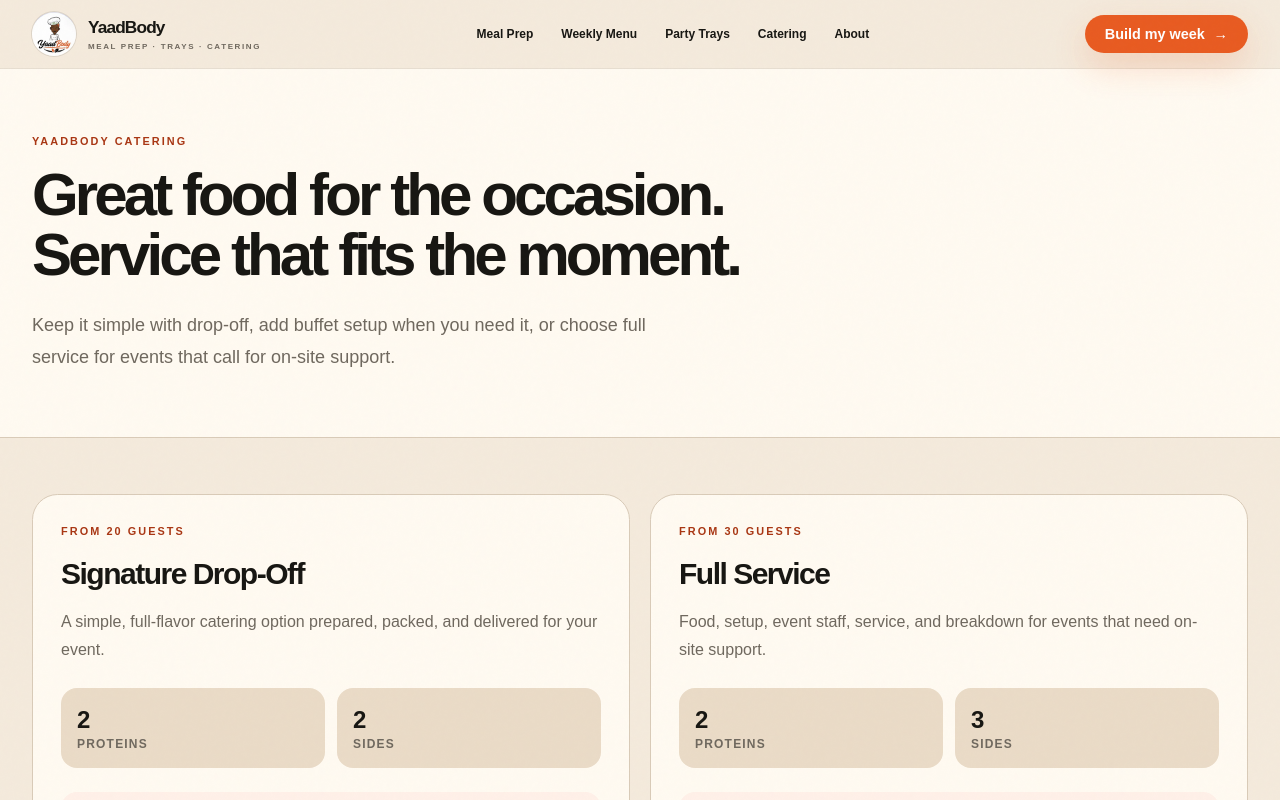
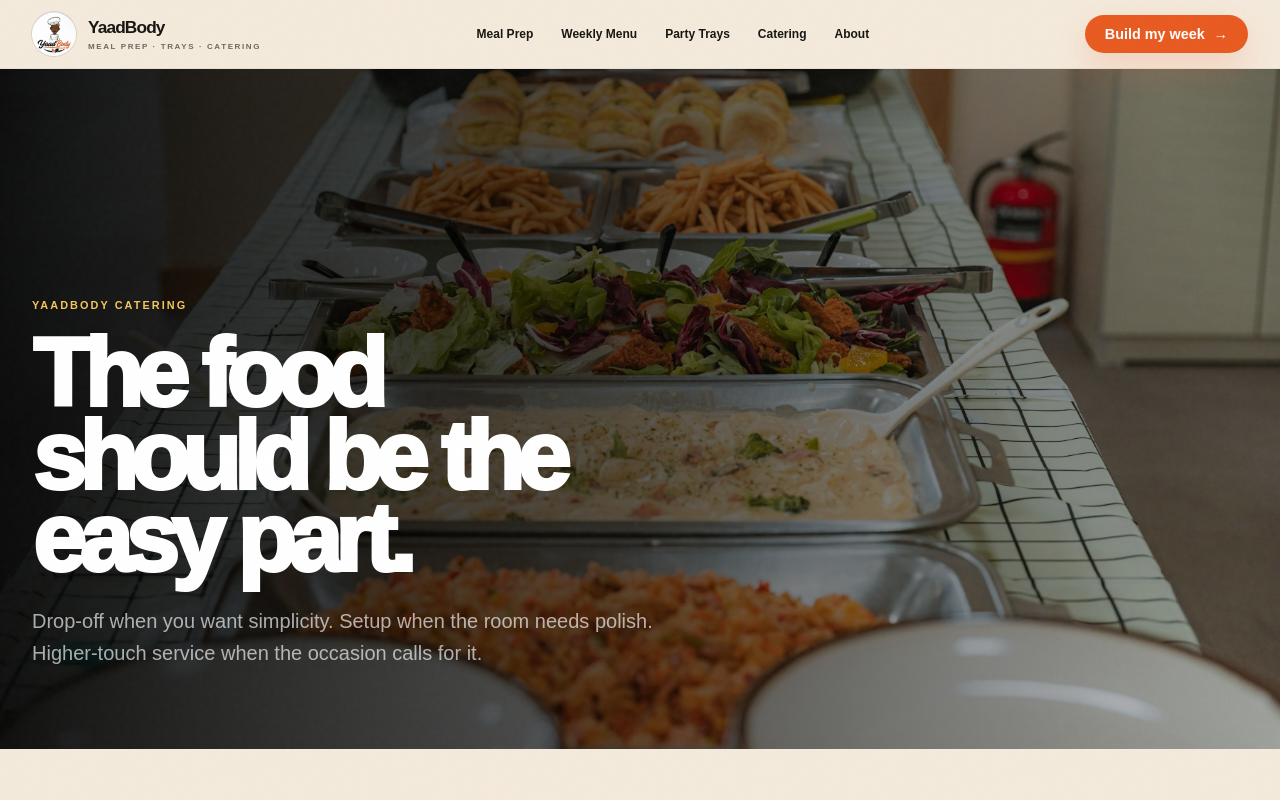
Before and after one commit to AnonymousKoo/yaadbody, a Next.js app: page /catering in a window 1280 px wide. Shown: the top 800 px of the page. Built offline with nearby package versions, Linux system fonts and the light colour scheme.

Commit message:
feat: redesign YaadBody customer experience

```diff
--- a/app/catering/page.tsx
+++ b/app/catering/page.tsx
@@ -1,20 +1,6 @@
-import type { Metadata } from "next";
-import { cateringPackages } from "@/fixtures/demo";
-import { SiteFooter } from "@/components/site-footer";
-import { SiteHeader } from "@/components/site-header";
-import { CateringInquiryForm } from "@/components/catering-inquiry-form";
-
-export const metadata: Metadata = { title: "Catering" };
-
-const flow = ["Event details", "Choose package", "Build your menu", "Review quote", "Confirm headcount", "Cook + deliver"];
-
-export default function CateringPage() {
-  return <><SiteHeader /><main>
-    <section className="border-b border-[var(--line)] bg-[var(--surface)]"><div className="mx-auto max-w-[var(--page-width)] px-5 py-16 lg:px-8"><p className="eyebrow">YaadBody Catering</p><h1 className="text-balance mt-4 max-w-4xl text-5xl font-black tracking-[-.065em] sm:text-6xl">Great food for the occasion. Service that fits the moment.</h1><p className="mt-6 max-w-2xl text-lg leading-8 text-[var(--ink-muted)]">Keep it simple with drop-off, add buffet setup when you need it, or choose full service for events that call for on-site support.</p></div></section>
-    <section className="mx-auto max-w-[var(--page-width)] px-5 py-14 lg:px-8"><div className="grid gap-5 lg:grid-cols-2">{cateringPackages.map((pkg) => <article key={pkg.id} className="rounded-[1.6rem] border border-[var(--line)] bg-[var(--surface)] p-7"><p className="eyebrow">From {pkg.minimumGuests} guests</p><h2 className="mt-4 text-3xl font-black tracking-[-.05em]">{pkg.name}</h2><p className="mt-4 leading-7 text-[var(--ink-muted)]">{pkg.description}</p><div className="mt-6 grid grid-cols-2 gap-3"><Fact label="Proteins" value={pkg.proteinChoices} /><Fact label="Sides" value={pkg.sideChoices} /></div><p className="mt-6 rounded-2xl bg-[#fff0e8] p-4 text-sm font-bold text-[var(--brand-deep)]">Final pricing is based on your menu, guest count, service level, and delivery needs.</p></article>)}</div></section>
-    <section className="mx-auto max-w-[var(--page-width)] px-5 pb-16 lg:px-8"><div className="mb-8 max-w-3xl"><p className="eyebrow">Start with the event</p><h2 className="mt-3 text-4xl font-black tracking-[-.055em]">Tell us what you&apos;re planning and we&apos;ll guide you to the right fit.</h2></div><CateringInquiryForm /></section>
-    <section className="border-y border-[var(--line)] bg-[var(--leaf-deep)] text-white"><div className="mx-auto max-w-[var(--page-width)] px-5 py-14 lg:px-8"><p className="text-xs font-black uppercase tracking-[.16em] text-[var(--warm)]">How catering works</p><div className="mt-7 grid gap-3 md:grid-cols-3 lg:grid-cols-6">{flow.map((step, index) => <div key={step} className="rounded-2xl border border-white/15 bg-white/5 p-4"><span className="text-xs font-black text-[var(--warm)]">0{index + 1}</span><p className="mt-3 font-bold">{step}</p></div>)}</div></div></section>
-  </main><SiteFooter /></>;
-}
-
-function Fact({ label, value }: { label: string; value: number }) { return <div className="rounded-2xl bg-[var(--surface-soft)] p-4"><p className="text-2xl font-black">{value}</p><p className="text-xs font-bold uppercase tracking-[.1em] text-[var(--ink-muted)]">{label}</p></div>; }
+import type {Metadata} from "next";import Image from "next/image";import {cateringPackages} from "@/fixtures/demo";import {SiteFooter} from "@/components/site-footer";import {SiteHeader} from "@/components/site-header";import {CateringInquiryForm} from "@/components/catering-inquiry-form";import {Reveal} from "@/components/reveal";
+export const metadata:Metadata={title:"Catering"};const flow=["Tell us the occasion","Choose the service","Shape the menu","Review the fit","Confirm details","We cook + deliver"];
+export default function CateringPage(){return <><SiteHeader/><main><section className="relative min-h-[680px] overflow-hidden bg-black text-white"><Image src="/food/catering-spread.jpg" alt="YaadBody catering" fill priority className="object-cover"/><div className="absolute inset-0 bg-gradient-to-r from-black/90 via-black/55 to-black/10"/><div className="relative mx-auto flex min-h-[680px] max-w-[var(--page-width)] items-end px-5 py-16 lg:px-8 lg:py-20"><Reveal><p className="eyebrow eyebrow-warm">YaadBody catering</p><h1 className="display mt-5 max-w-[10ch] text-6xl sm:text-8xl">The food should be the easy part.</h1><p className="mt-6 max-w-2xl text-xl leading-8 text-white/65">Drop-off when you want simplicity. Setup when the room needs polish. Higher-touch service when the occasion calls for it.</p></Reveal></div></section>
+<section className="mx-auto max-w-[var(--page-width)] px-5 py-16 lg:px-8 lg:py-24"><Reveal><p className="eyebrow">Choose the level</p><h2 className="display mt-4 max-w-[11ch] text-5xl sm:text-7xl">Right-sized service. Same YaadBody standard.</h2></Reveal><div className="mt-10 grid gap-5 lg:grid-cols-2">{cateringPackages.map((p,i)=><Reveal key={p.id} delay={i*.08}><article className="yb-card h-full p-7 sm:p-8"><div className="flex items-center justify-between"><p className="eyebrow">From {p.minimumGuests} guests</p><span className="text-4xl font-black text-[var(--surface-soft)]">0{i+1}</span></div><h3 className="mt-4 text-4xl font-black tracking-[-.055em]">{p.name}</h3><p className="mt-4 max-w-xl leading-7 text-[var(--ink-muted)]">{p.description}</p><div className="mt-7 flex gap-3"><span className="rounded-full bg-[var(--surface-soft)] px-4 py-2 text-xs font-black">{p.proteinChoices} proteins</span><span className="rounded-full bg-[var(--surface-soft)] px-4 py-2 text-xs font-black">{p.sideChoices} sides</span></div></article></Reveal>)}</div></section>
+<section className="bg-[#eadbc7]"><div className="mx-auto max-w-[var(--page-width)] px-5 py-16 lg:px-8 lg:py-24"><Reveal><p className="eyebrow">Start with the event</p><h2 className="display mt-4 max-w-[12ch] text-5xl sm:text-7xl">Give us the shape of the day.</h2><p className="mt-5 max-w-xl text-[var(--ink-muted)]">We&apos;ll route you toward the right starting fit without pretending a form is a final quote.</p></Reveal><div className="mt-10"><CateringInquiryForm/></div></div></section>
+<section className="bg-[#0b2118] text-white"><div className="mx-auto max-w-[var(--page-width)] px-5 py-16 lg:px-8"><p className="eyebrow eyebrow-warm">How it moves</p><div className="mt-8 grid gap-3 md:grid-cols-3 lg:grid-cols-6">{flow.map((s,i)=><div key={s} className="yb-dark-card p-5"><span className="text-xs font-black text-[var(--warm)]">0{i+1}</span><p className="mt-4 font-black">{s}</p></div>)}</div></div></section></main><SiteFooter/></>}
```
